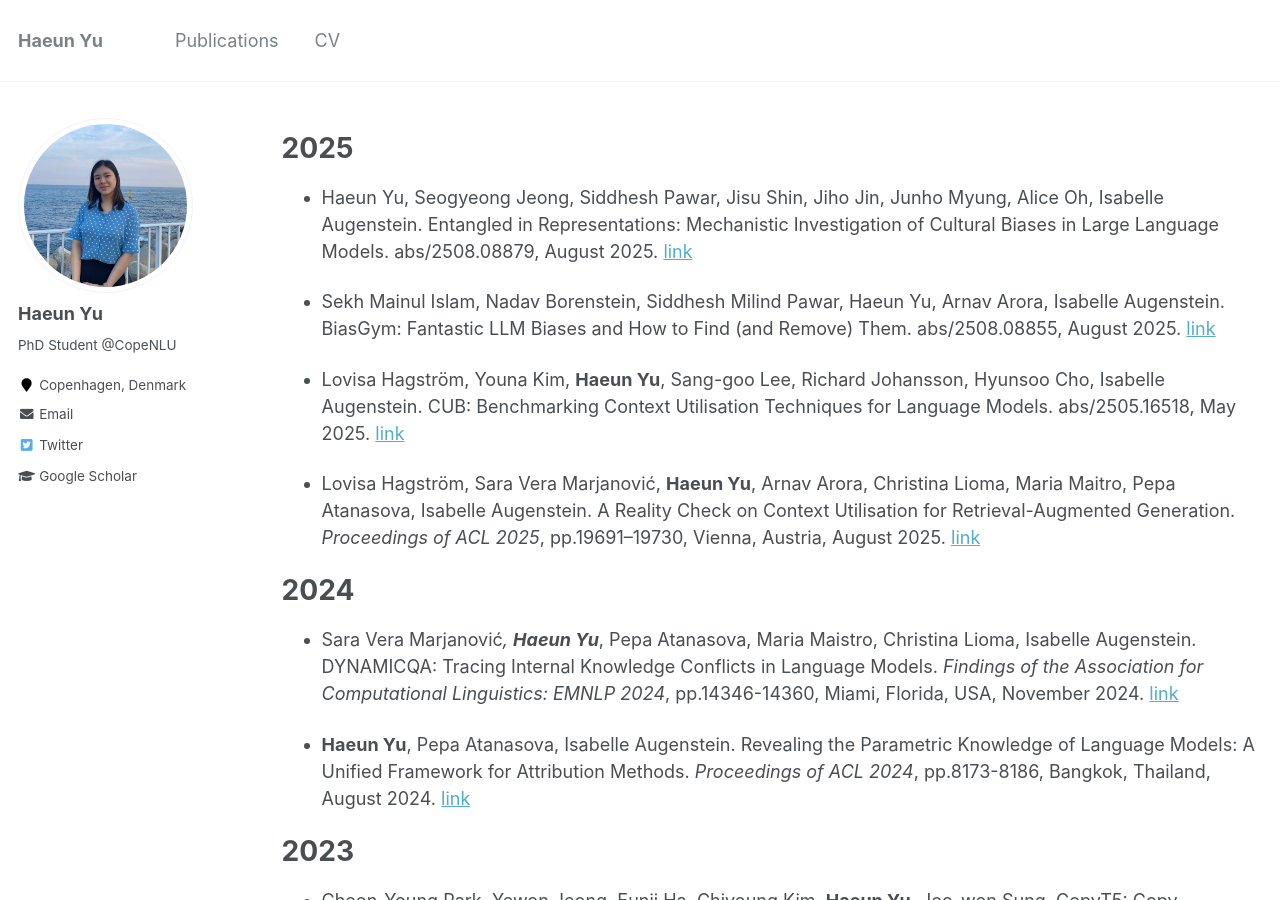
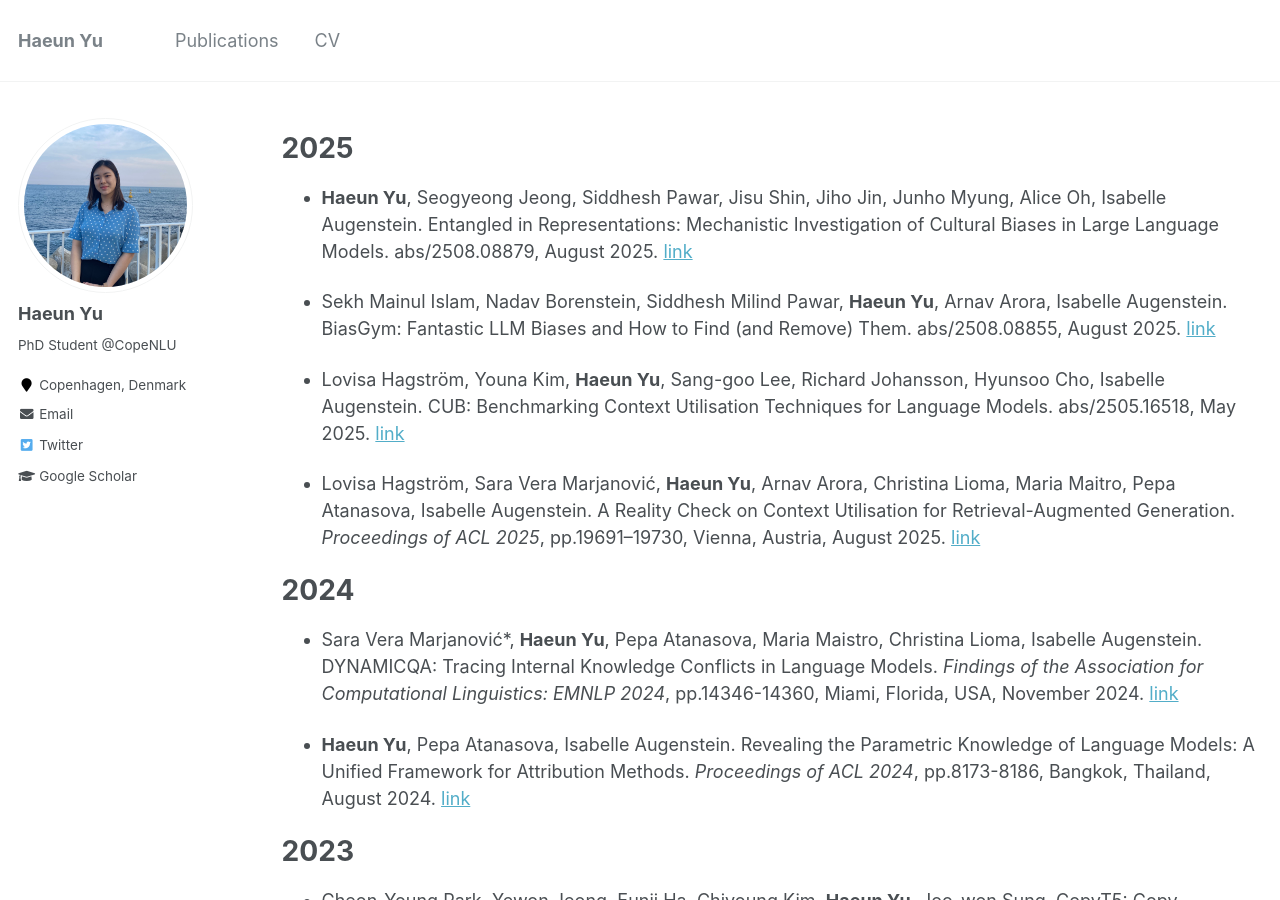
Before and after one commit to HaeunYu/haeunyu.github.io, a Jekyll site: the page built from _pages/publications.md, in a window 1280 px wide and 900 px high. Built offline with Jekyll 4.4.1, drawn with Linux system fonts in a browser that asks for light colours.

Commit message:
fix minor edits 09.2025

```diff
--- a/_pages/publications.md
+++ b/_pages/publications.md
@@ -14,9 +14,9 @@ author_profile: true
 2025
 =====
 
-* Haeun Yu, Seogyeong Jeong, Siddhesh Pawar, Jisu Shin, Jiho Jin, Junho Myung, Alice Oh, Isabelle Augenstein. Entangled in Representations: Mechanistic Investigation of Cultural Biases in Large Language Models. abs/2508.08879, August 2025. [link](https://arxiv.org/abs/2508.08879)
+* **Haeun Yu**, Seogyeong Jeong, Siddhesh Pawar, Jisu Shin, Jiho Jin, Junho Myung, Alice Oh, Isabelle Augenstein. Entangled in Representations: Mechanistic Investigation of Cultural Biases in Large Language Models. abs/2508.08879, August 2025. [link](https://arxiv.org/abs/2508.08879)
 
-* Sekh Mainul Islam, Nadav Borenstein, Siddhesh Milind Pawar, Haeun Yu, Arnav Arora, Isabelle Augenstein. BiasGym: Fantastic LLM Biases and How to Find (and Remove) Them. abs/2508.08855, August 2025. [link](https://arxiv.org/abs/2508.08855)
+* Sekh Mainul Islam, Nadav Borenstein, Siddhesh Milind Pawar, **Haeun Yu**, Arnav Arora, Isabelle Augenstein. BiasGym: Fantastic LLM Biases and How to Find (and Remove) Them. abs/2508.08855, August 2025. [link](https://arxiv.org/abs/2508.08855)
 
 * Lovisa Hagström, Youna Kim, **Haeun Yu**, Sang-goo Lee, Richard Johansson, Hyunsoo Cho, Isabelle Augenstein. CUB: Benchmarking Context Utilisation Techniques for Language Models. abs/2505.16518, May 2025. [link](https://arxiv.org/abs/2505.16518)
 
@@ -25,7 +25,7 @@ author_profile: true
 2024
 =====
 
-* Sara Vera Marjanović*, **Haeun Yu***, Pepa Atanasova, Maria Maistro, Christina Lioma, Isabelle Augenstein.
+* Sara Vera Marjanović*, **Haeun Yu**, Pepa Atanasova, Maria Maistro, Christina Lioma, Isabelle Augenstein.
 DYNAMICQA: Tracing Internal Knowledge Conflicts in Language Models. <em>Findings of the Association for Computational Linguistics: EMNLP 2024</em>, pp.14346-14360, Miami, Florida, USA, November 2024. [link](https://aclanthology.org/2024.findings-emnlp.838/)
 
 * **Haeun Yu**, Pepa Atanasova, Isabelle Augenstein. Revealing the Parametric Knowledge of Language Models: A Unified Framework for Attribution Methods. <em>Proceedings of ACL 2024</em>, pp.8173-8186, Bangkok, Thailand, August 2024. [link](https://aclanthology.org/2024.acl-long.444/)
```
